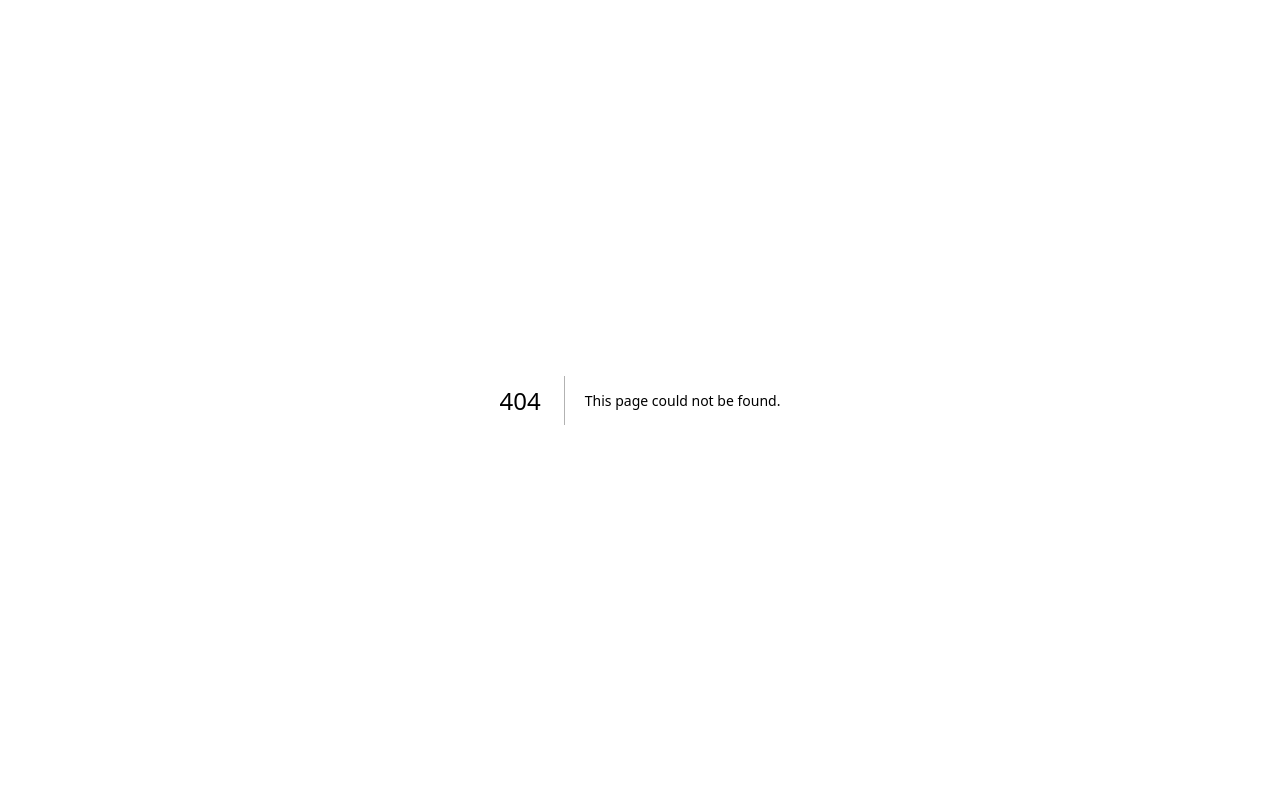
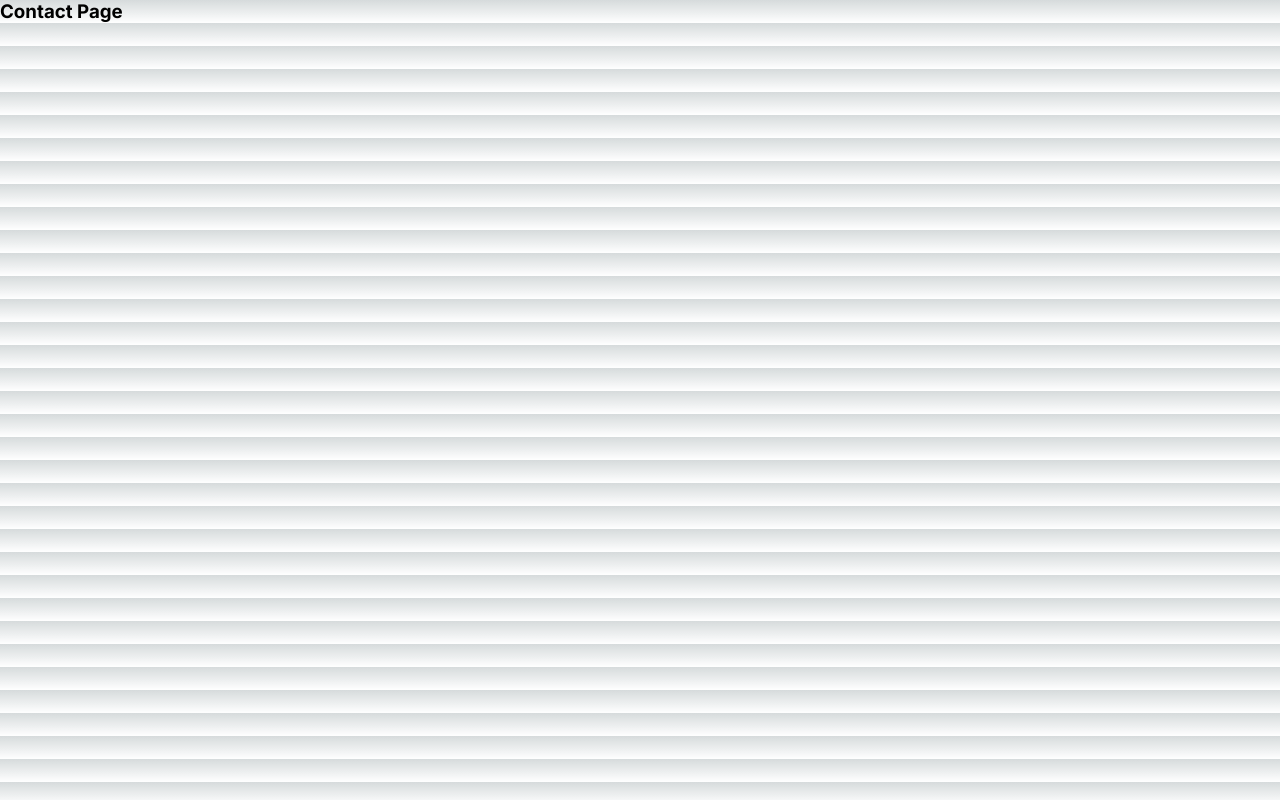
Before and after one commit to Wolleys/notebook, a Next.js app: page /contact in a window 1280 px wide. Before the commit this address had no page. Built offline with nearby package versions, Linux system fonts and the light colour scheme.

Commit message:
Add contact us page

```diff
--- a/app/(website)/about/page.tsx
+++ b/app/(website)/about/page.tsx
@@ -3,7 +3,7 @@ import About from "./about";
 import type { Metadata } from "next";
 
 export const metadata: Metadata = {
-  title: "About",
+  title: "About Notebook",
   description: "This is the notebook app about page",
 };
 
--- /dev/null
+++ b/app/(website)/contact/contact.tsx
@@ -0,0 +1,11 @@
+import { FC } from "react";
+
+const Contact: FC = () => {
+  return (
+    <section>
+      <h3>Contact Page</h3>
+    </section>
+  );
+};
+
+export default Contact;
--- /dev/null
+++ b/app/(website)/contact/page.tsx
@@ -0,0 +1,14 @@
+import { FC } from "react";
+import Contact from "./contact";
+import type { Metadata } from "next";
+
+export const metadata: Metadata = {
+  title: "Contact Us",
+  description: "This is the notebook app contact us page",
+};
+
+const ContactPage: FC = () => {
+  return <Contact />;
+};
+
+export default ContactPage;
```
